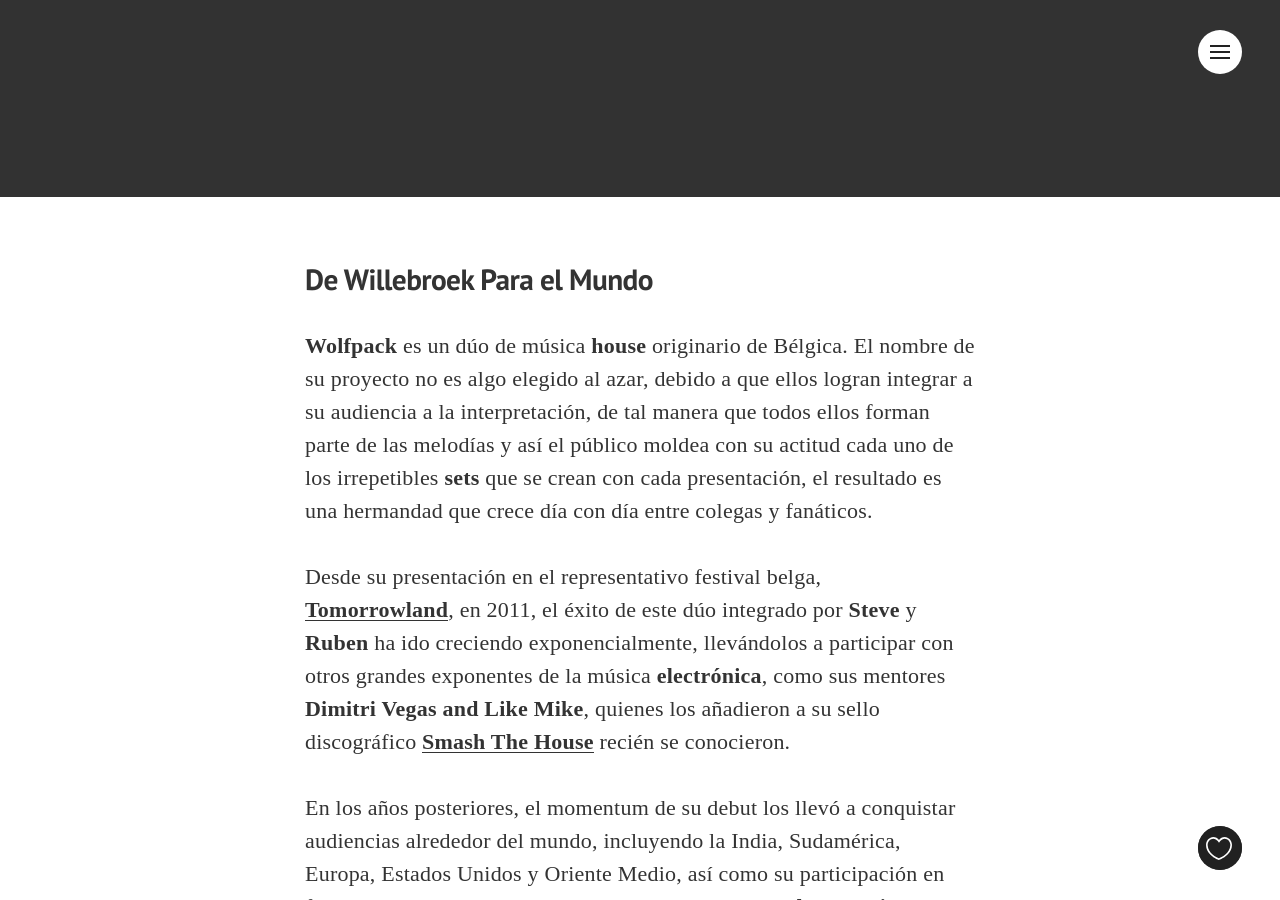
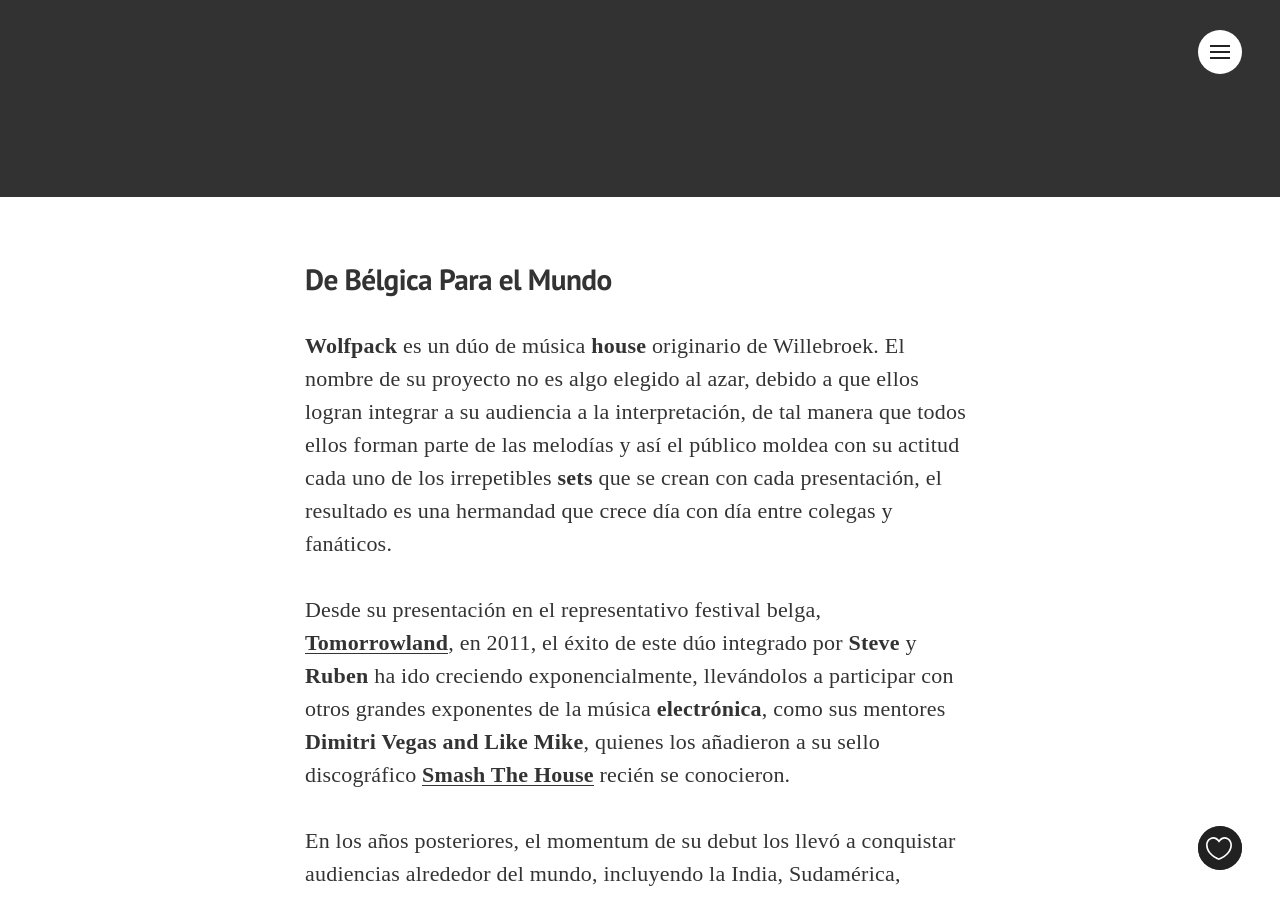
Before and after one commit to sternblumen/blog.arturovilla, a Jekyll site: the page built from _posts/2015-08-18-dj.markdown, in a window 1280 px wide and 900 px high, scrolled down 430 px. Built offline with Jekyll 4.4.1, drawn with Linux system fonts in a browser that asks for light colours; nearby versions of some CDN libraries; some web fonts are replaced; Markdown is read by kramdown in place of the engine named in the settings; comment, search, counter and statistics services are not loaded.

```diff
--- a/_posts/2015-08-18-dj.markdown
+++ b/_posts/2015-08-18-dj.markdown
@@ -14,9 +14,9 @@ bgGradientOpacity: darker
 syntaxHighlighter: no
 ---
 
-####De Willebroek Para el Mundo
+####De Bélgica Para el Mundo
 
-**Wolfpack** es un dúo de música **house** originario de Bélgica. El nombre de su proyecto no es algo elegido al azar, debido a que ellos logran integrar a su audiencia a la interpretación, de tal manera que todos ellos forman parte de las melodías y así el público moldea con su actitud cada uno de los irrepetibles **sets** que se crean con cada presentación, el resultado es una hermandad que crece día con día entre colegas y fanáticos.
+**Wolfpack** es un dúo de música **house** originario de Willebroek. El nombre de su proyecto no es algo elegido al azar, debido a que ellos logran integrar a su audiencia a la interpretación, de tal manera que todos ellos forman parte de las melodías y así el público moldea con su actitud cada uno de los irrepetibles **sets** que se crean con cada presentación, el resultado es una hermandad que crece día con día entre colegas y fanáticos.
 
 Desde su presentación en el representativo festival belga, [**Tomorrowland**](http://www.tomorrowland.com/global-splash/), en 2011, el éxito de este dúo integrado por **Steve** y **Ruben** ha ido creciendo exponencialmente, llevándolos a participar con otros grandes exponentes de la música **electrónica**, como sus mentores **Dimitri Vegas and Like Mike**, quienes los añadieron a su sello discográfico [**Smash The House**](https://www.facebook.com/smashthehouse) recién se conocieron.
 
```
